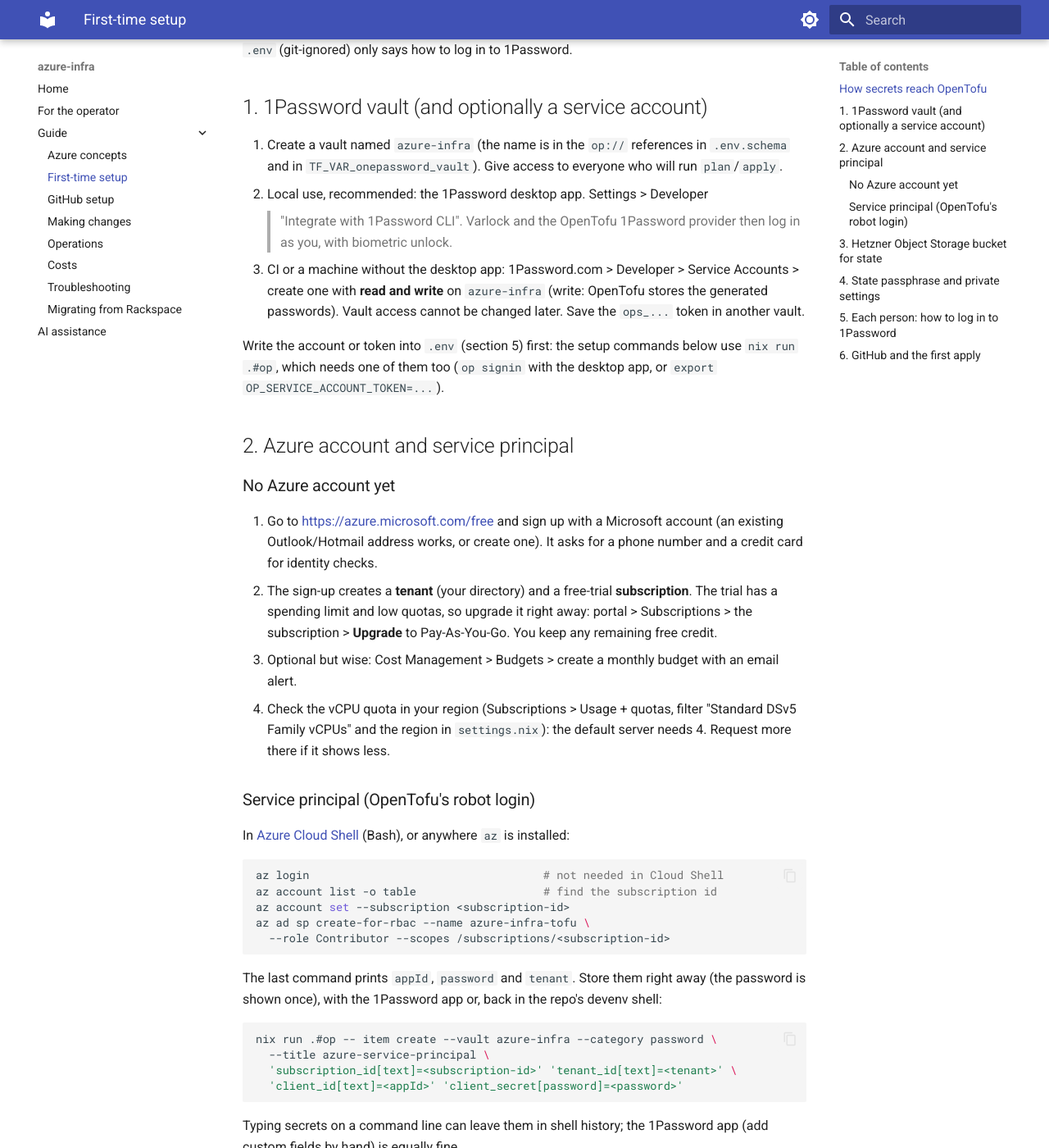
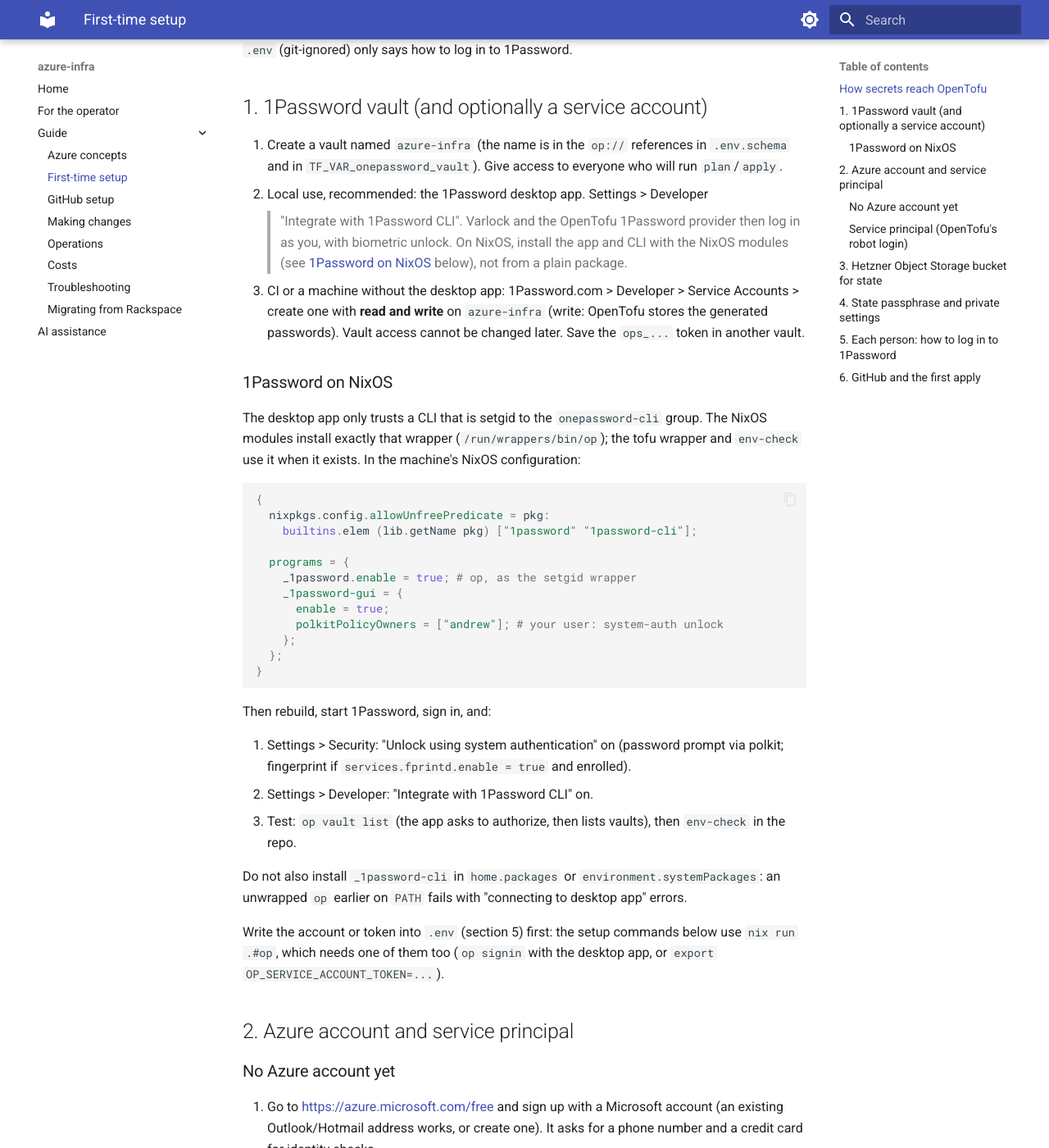
Before and after one commit to external-systems/azure-infra, an MkDocs documentation site: the page built from documentation/docs/guide/first-time-setup.md, in a window 1280 px wide and 1400 px high, scrolled down 499 px. Shown: the whole window at 82% size. Built offline with MkDocs 1.6.1 and Material for MkDocs 9.7.7, drawn with Linux system fonts in a browser that asks for light colours.

Commit message:
Use the NixOS setgid op wrapper for 1Password app login
The 1Password desktop app only accepts an op that is setgid to the
onepassword-cli group, which NixOS installs at /run/wrappers/bin/op.
Prefer it in the tofu wrapper and env-check, and document the NixOS
setup (programs._1password, _1password-gui, system-auth unlock).

Co-Authored-By: Claude Opus 5.5 <noreply@anthropic.com>
Claude-Session: https://claude.ai/code/session_01E5NrkeqUg8YV7WzenVUkDb

````diff
--- a/documentation/docs/guide/first-time-setup.md
+++ b/documentation/docs/guide/first-time-setup.md
@@ -30,10 +30,48 @@ environment of one tofu run   ARM_*, AWS_*, TF_VAR_*, TF_STATE_BUCKET
 2. Local use, recommended: the 1Password desktop app. Settings > Developer
    > "Integrate with 1Password CLI". Varlock and the OpenTofu 1Password
    provider then log in as you, with biometric unlock.
+   On NixOS, install the app and CLI with the NixOS modules (see
+   [1Password on NixOS](#1password-on-nixos) below), not from a plain
+   package.
 3. CI or a machine without the desktop app: 1Password.com > Developer >
    Service Accounts > create one with **read and write** on `azure-infra`
    (write: OpenTofu stores the generated passwords). Vault access cannot be
    changed later. Save the `ops_...` token in another vault.
+
+### 1Password on NixOS
+
+The desktop app only trusts a CLI that is setgid to the `onepassword-cli`
+group. The NixOS modules install exactly that wrapper
+(`/run/wrappers/bin/op`); the tofu wrapper and `env-check` use it when it
+exists. In the machine's NixOS configuration:
+
+```nix
+{
+  nixpkgs.config.allowUnfreePredicate = pkg:
+    builtins.elem (lib.getName pkg) ["1password" "1password-cli"];
+
+  programs = {
+    _1password.enable = true; # op, as the setgid wrapper
+    _1password-gui = {
+      enable = true;
+      polkitPolicyOwners = ["andrew"]; # your user: system-auth unlock
+    };
+  };
+}
+```
+
+Then rebuild, start 1Password, sign in, and:
+
+1. Settings > Security: "Unlock using system authentication" on (password
+   prompt via polkit; fingerprint if `services.fprintd.enable = true` and
+   enrolled).
+2. Settings > Developer: "Integrate with 1Password CLI" on.
+3. Test: `op vault list` (the app asks to authorize, then lists vaults),
+   then `env-check` in the repo.
+
+Do not also install `_1password-cli` in `home.packages` or
+`environment.systemPackages`: an unwrapped `op` earlier on `PATH` fails
+with "connecting to desktop app" errors.
 
 Write the account or token into `.env` (section 5) first: the setup
 commands below use `nix run .#op`, which needs one of them too
````
Also changed, not shown: documentation/docs/guide/troubleshooting.md (+4 -0 lines), 2 other files.
